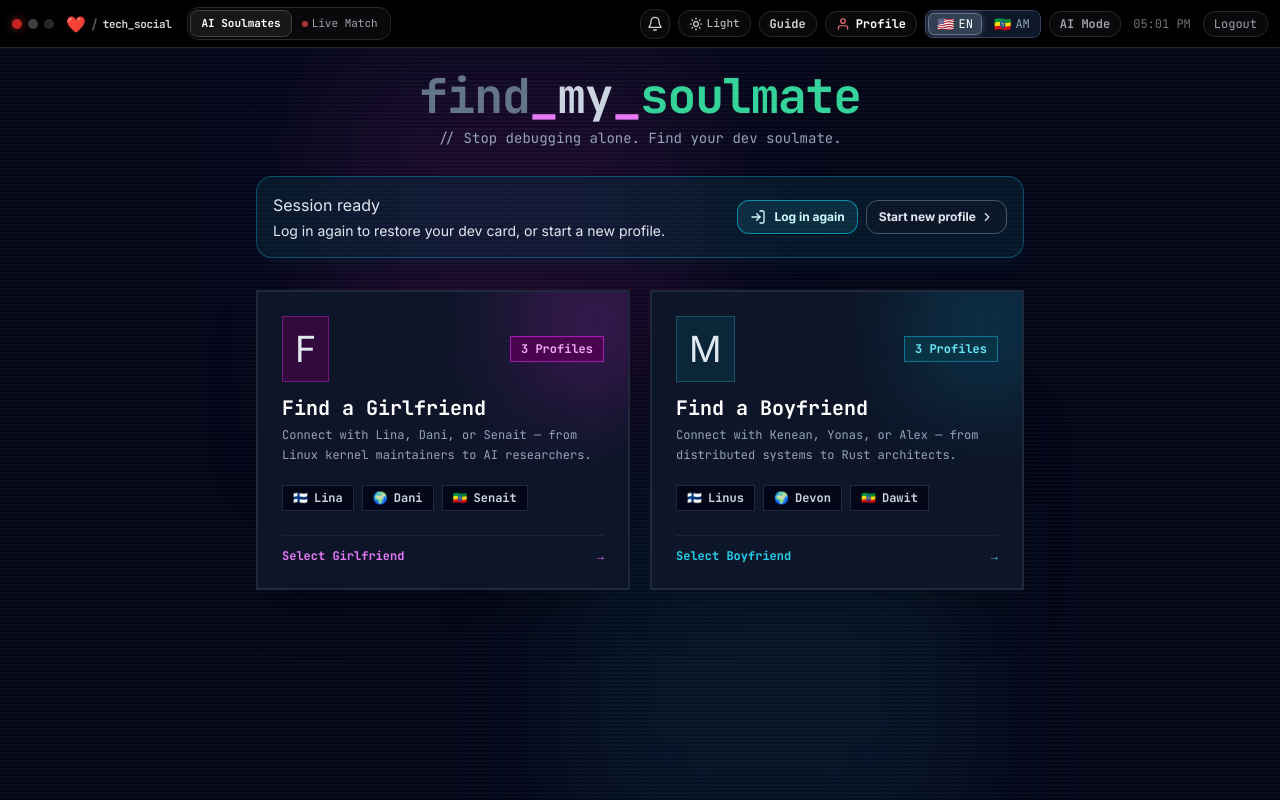
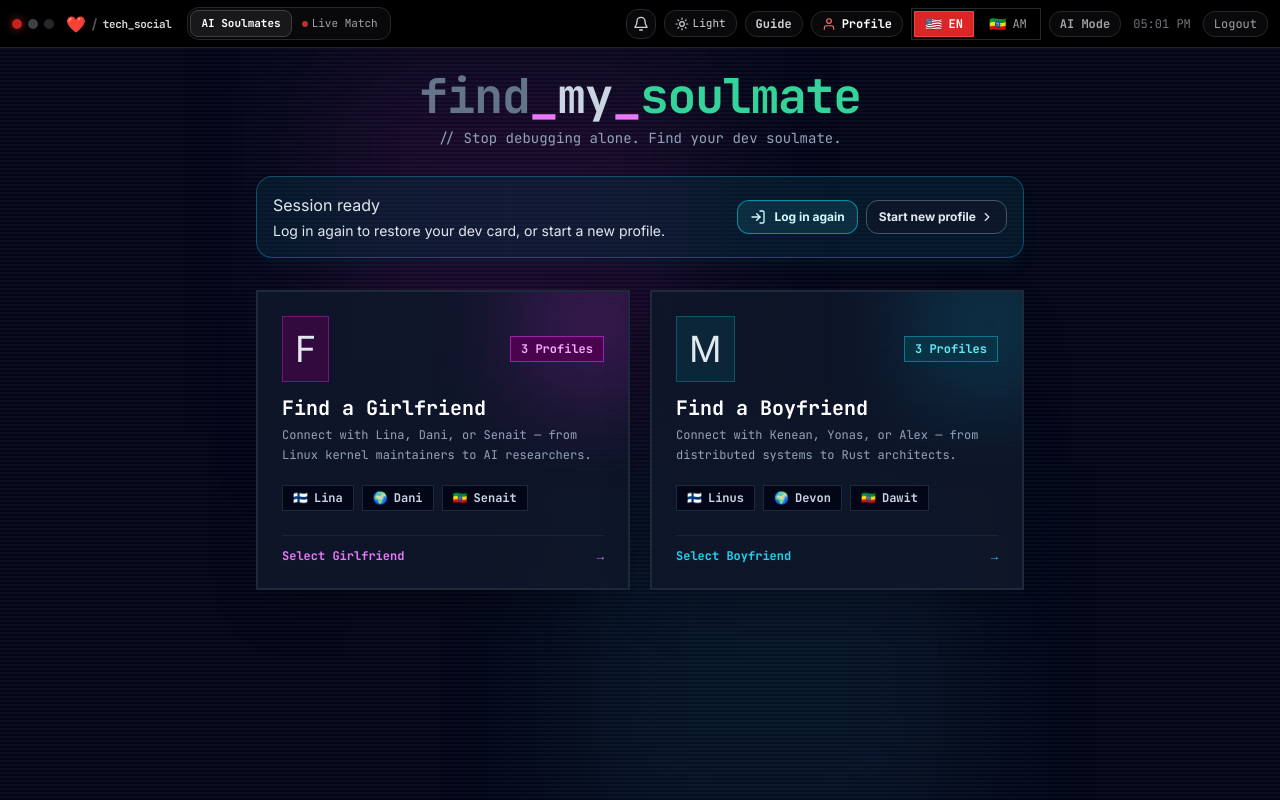
Before and after one commit to Lido01/find-my-soulmate, a React (Vite) app: page / in a window 1280 px wide. Built offline with nearby package versions, Linux system fonts and the light colour scheme.

Commit message:
style(ui): update StatBar meters and LanguageToggle indicator with cyber red highlights

```diff
--- a/src/components/ui/LanguageToggle.jsx
+++ b/src/components/ui/LanguageToggle.jsx
@@ -1,5 +1,4 @@
-// Commit: feat(ui): add LanguageToggle with flag buttons for EN/AM
-
+// Red, Black & White developer theme LanguageToggle
 import { useLang } from "../../context/LanguageContext.jsx";
 
 const LANG_OPTIONS = [
@@ -11,7 +10,7 @@ export default function LanguageToggle() {
   const { lang, setLang } = useLang();
 
   return (
-    <div className="flex items-center gap-1 bg-slate-900 border border-slate-700 rounded-lg p-0.5">
+    <div className="flex items-center gap-1 bg-black border border-zinc-800   p-0.5">
       {LANG_OPTIONS.map(({ code, flag, label }) => {
         const isActive = lang === code;
         return (
@@ -19,13 +18,12 @@ export default function LanguageToggle() {
             key={code}
             onClick={() => setLang(code)}
             className={`
-              flex items-center gap-1 px-2 py-0.5 rounded-md font-mono text-xs transition-all duration-200
+              flex items-center gap-1.5 px-2.5 py-1   font-mono text-xs transition-all duration-200
               ${isActive
-                ? "bg-slate-700 text-white shadow-sm border border-slate-500"
-                : "text-slate-400 hover:text-slate-200 hover:bg-slate-800"
+                ? "bg-red-600 text-white font-bold shadow-sm border border-red-500 shadow-[0_0_8px_rgba(239,68,68,0.5)]"
+                : "text-zinc-400 hover:text-white hover:bg-zinc-900 border border-transparent"
               }
             `}
-            style={isActive ? { boxShadow: "0 0 6px rgba(148,163,184,0.4)" } : {}}
             title={`Switch to ${label}`}
           >
             <span className="text-sm leading-none">{flag}</span>
--- a/src/components/ui/StatBar.jsx
+++ b/src/components/ui/StatBar.jsx
@@ -1,46 +1,60 @@
 // Commit: feat(ui): add StatBar component for character stat display
 
+// Red, Black & White developer theme StatBar
 const COLOR_MAP = {
+  red: {
+    bar: "bg-red-500 shadow-[0_0_8px_rgba(239,68,68,0.6)]",
+    text: "text-red-400 font-bold",
+  },
+  crimson: {
+    bar: "bg-red-600 shadow-[0_0_8px_rgba(220,38,38,0.6)]",
+    text: "text-red-500 font-bold",
+  },
+  white: {
+    bar: "bg-white shadow-[0_0_8px_rgba(255,255,255,0.6)]",
+    text: "text-white font-bold",
+  },
+  zinc: {
+    bar: "bg-zinc-500",
+    text: "text-zinc-300",
+  },
+  // Seamless brand fallbacks
   emerald: {
-    bar: "bg-emerald-500",
-    text: "text-emerald-400",
+    bar: "bg-red-500 shadow-[0_0_8px_rgba(239,68,68,0.4)]",
+    text: "text-red-400",
   },
   fuchsia: {
-    bar: "bg-fuchsia-500",
-    text: "text-fuchsia-400",
+    bar: "bg-red-600 shadow-[0_0_8px_rgba(220,38,38,0.4)]",
+    text: "text-red-300",
   },
   cyan: {
-    bar: "bg-cyan-500",
-    text: "text-cyan-400",
+    bar: "bg-zinc-200 shadow-[0_0_8px_rgba(255,255,255,0.4)]",
+    text: "text-white font-bold",
   },
   amber: {
-    bar: "bg-amber-500",
-    text: "text-amber-400",
-  },
-  red: {
-    bar: "bg-red-500",
-    text: "text-red-400",
+    bar: "bg-red-400",
+    text: "text-red-300",
   },
   slate: {
-    bar: "bg-slate-500",
-    text: "text-slate-400",
+    bar: "bg-zinc-700",
+    text: "text-zinc-400",
   },
 };
 
-export default function StatBar({ label, value, color = "slate" }) {
-  const colors = COLOR_MAP[color] ?? COLOR_MAP.slate;
+export default function StatBar({ label, value, color = "red" }) {
+  const colors = COLOR_MAP[color] ?? COLOR_MAP.red;
   const pct = Math.max(0, Math.min(100, value));
 
   return (
-    <div className="flex items-center gap-2 w-full">
-      <span className="font-mono text-xs text-slate-400 w-20 shrink-0 truncate">{label}</span>
-      <div className="flex-1 bg-slate-800 rounded-full h-1.5 overflow-hidden">
+    <div className="flex items-center gap-2 w-full font-mono">
+      <span className="text-[11px] text-zinc-400 w-24 shrink-0 truncate">{label}</span>
+      <div className="flex-1 bg-zinc-900 border border-zinc-800   h-1.5 overflow-hidden">
         <div
-          className={`h-full rounded-full transition-all duration-500 ${colors.bar}`}
+          className={`h-full   transition-all duration-500 ${colors.bar}`}
           style={{ width: `${pct}%` }}
         />
       </div>
-      <span className={`font-mono text-xs w-8 text-right shrink-0 ${colors.text}`}>
+      <span className={`text-[11px] w-8 text-right shrink-0 ${colors.text}`}>
         {pct}
       </span>
     </div>
```
